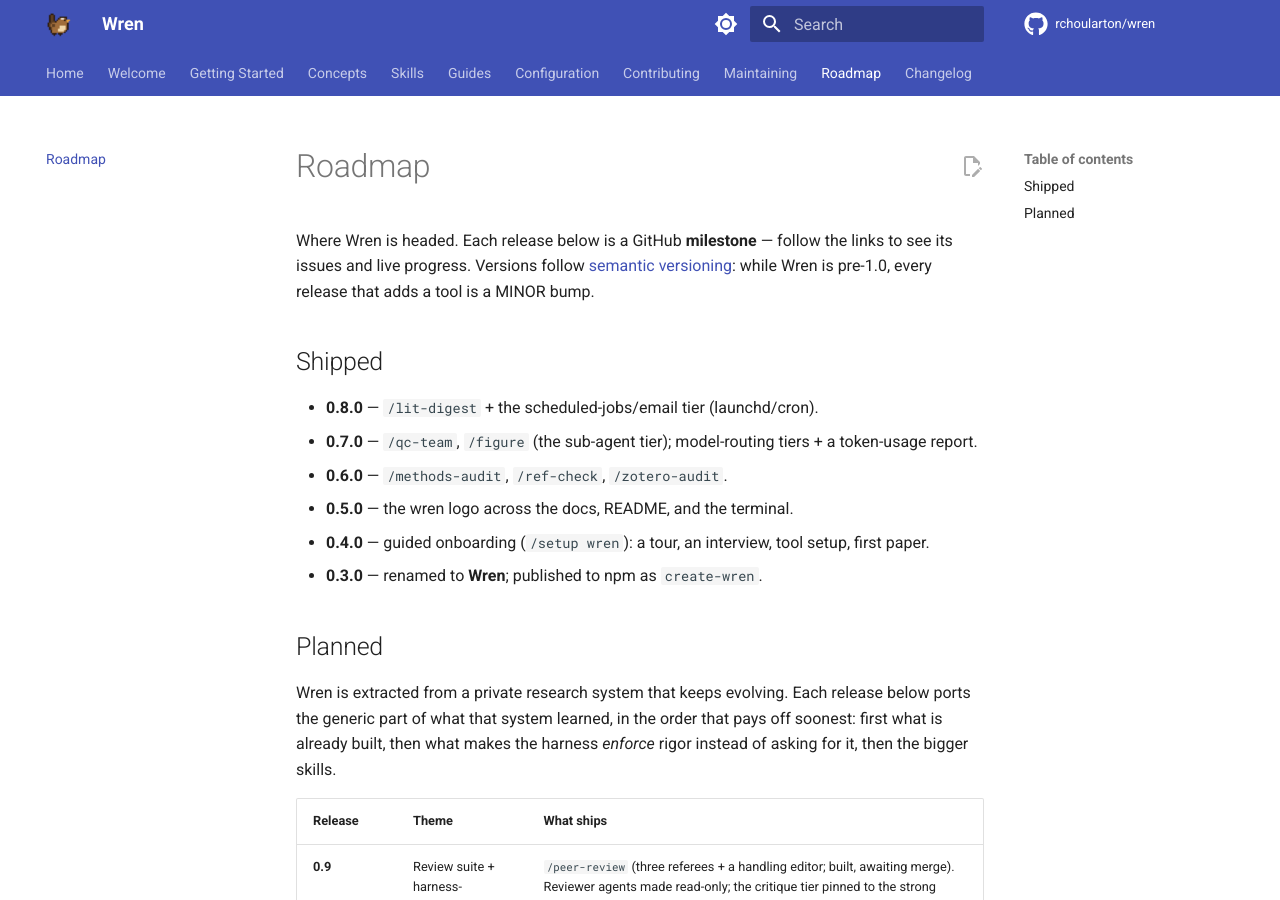
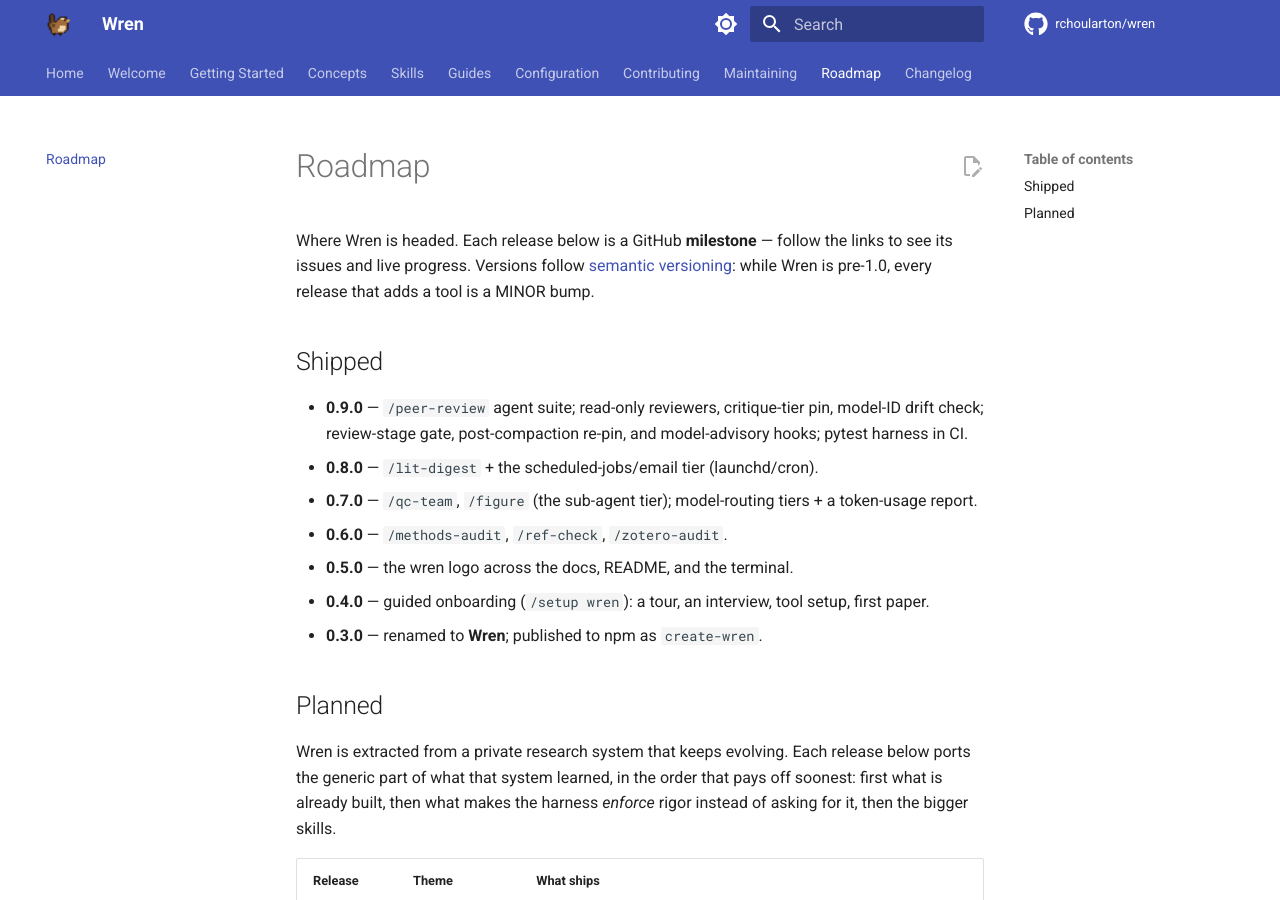
Before and after one commit to rchoularton/wren, an MkDocs documentation site: the page built from docs/roadmap.md, in a window 1280 px wide and 900 px high. Built offline with MkDocs 1.6.1 and Material for MkDocs 9.7.7, drawn with Linux system fonts in a browser that asks for light colours; comment, search, counter and statistics services are not loaded; some of the changed text lies outside the part shown.

Commit message:
chore: release 0.9.0 (#40)
Fold the Unreleased hooks into the 0.9.0 changelog entry (dated today; the
August 0.9.0 section was never tagged or published), bump create-wren to
0.9.0, and move 0.9.0 to the roadmap's shipped list.

Co-authored-by: Richard Choularton <216583463+rchoularton@users.noreply.github.com>
Co-authored-by: Claude Fable 5.1 <noreply@anthropic.com>

```diff
--- a/docs/roadmap.md
+++ b/docs/roadmap.md
@@ -6,6 +6,7 @@ while Wren is pre-1.0, every release that adds a tool is a MINOR bump.
 
 ## Shipped
 
+- **0.9.0** — `/peer-review` agent suite; read-only reviewers, critique-tier pin, model-ID drift check; review-stage gate, post-compaction re-pin, and model-advisory hooks; pytest harness in CI.
 - **0.8.0** — `/lit-digest` + the scheduled-jobs/email tier (launchd/cron).
 - **0.7.0** — `/qc-team`, `/figure` (the sub-agent tier); model-routing tiers + a token-usage report.
 - **0.6.0** — `/methods-audit`, `/ref-check`, `/zotero-audit`.
@@ -22,7 +23,6 @@ for it, then the bigger skills.
 
 | Release | Theme | What ships |
 |---|---|---|
-| **0.9** | Review suite + harness-enforced rigor | `/peer-review` (three referees + a handling editor; built, awaiting merge). Reviewer agents made read-only; the critique tier pinned to the strong model; a review-stage gate hook that blocks a verdict when a prior stage's report is missing; a post-compaction re-pin hook; a model-advisory hook for unpinned sub-agents; a non-blocking stdin fix in the prompt hook |
 | **0.10** | Context diet + rules refresh | Standing context trimmed (rule histories to docs, agent examples collapsed, memory index one line each); new rules: always-run-the-check, Wren's own voice, gold-standard versioning; updated archive convention; the Word-prompt approval wording; an AI-detection step before resubmission; a document-to-Markdown cache so PDFs and Word files are read as cheap text |
 | **0.11** | Front door + session memory | `/research` rebuilt around a deterministic status script: papers by tier from `STATUS.md` frontmatter with a `next:` line, scheduled-job verdicts, a generated papers table; opt-in session capture + `/recall` over dated session logs |
 | **0.12** | Library automation | `/librarian-team` — weekly Zotero audit + discovery with an approval queue; `/pdf-fill` with open-access sources and a configurable institution proxy; orphan-attachment repair |
--- a/package.json
+++ b/package.json
@@ -1,6 +1,6 @@
 {
   "name": "create-wren",
-  "version": "0.8.0",
+  "version": "0.9.0",
   "description": "An open-source AI research partner for Claude Code — from your first dataset to your final draft, on your machine, in your terminal.",
   "type": "module",
   "bin": {
```
Also changed, not shown: CHANGELOG.md (+18 -21 lines).
